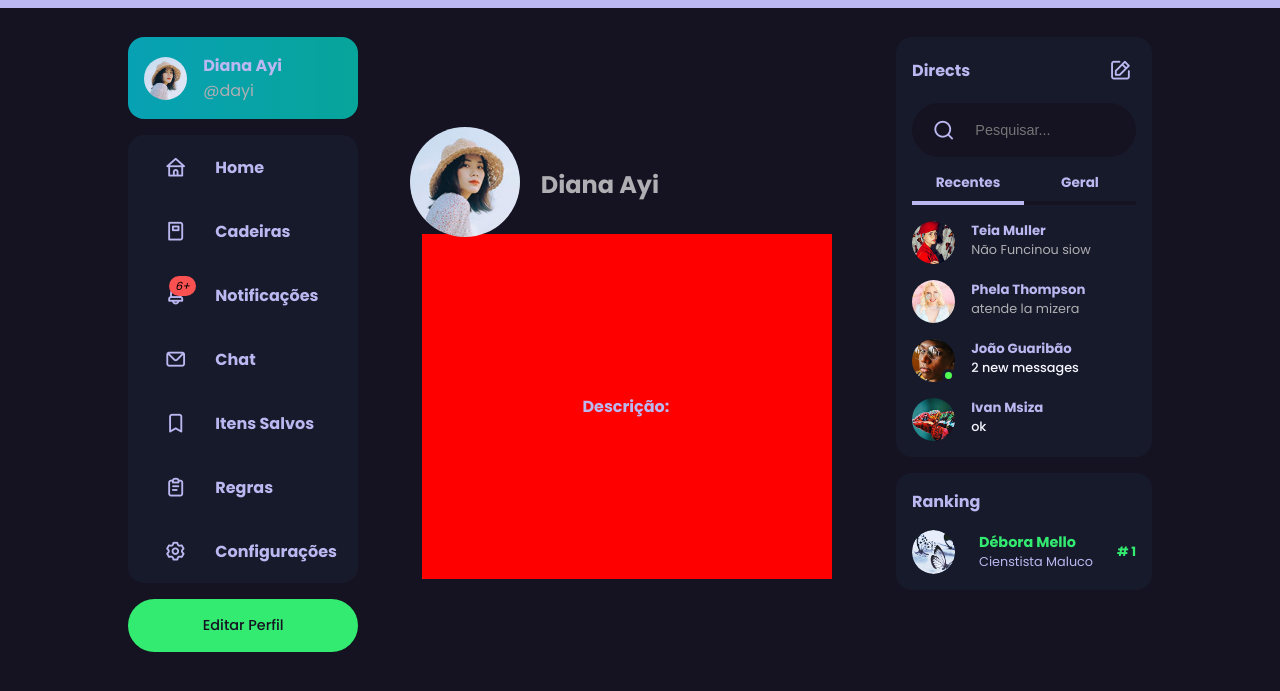
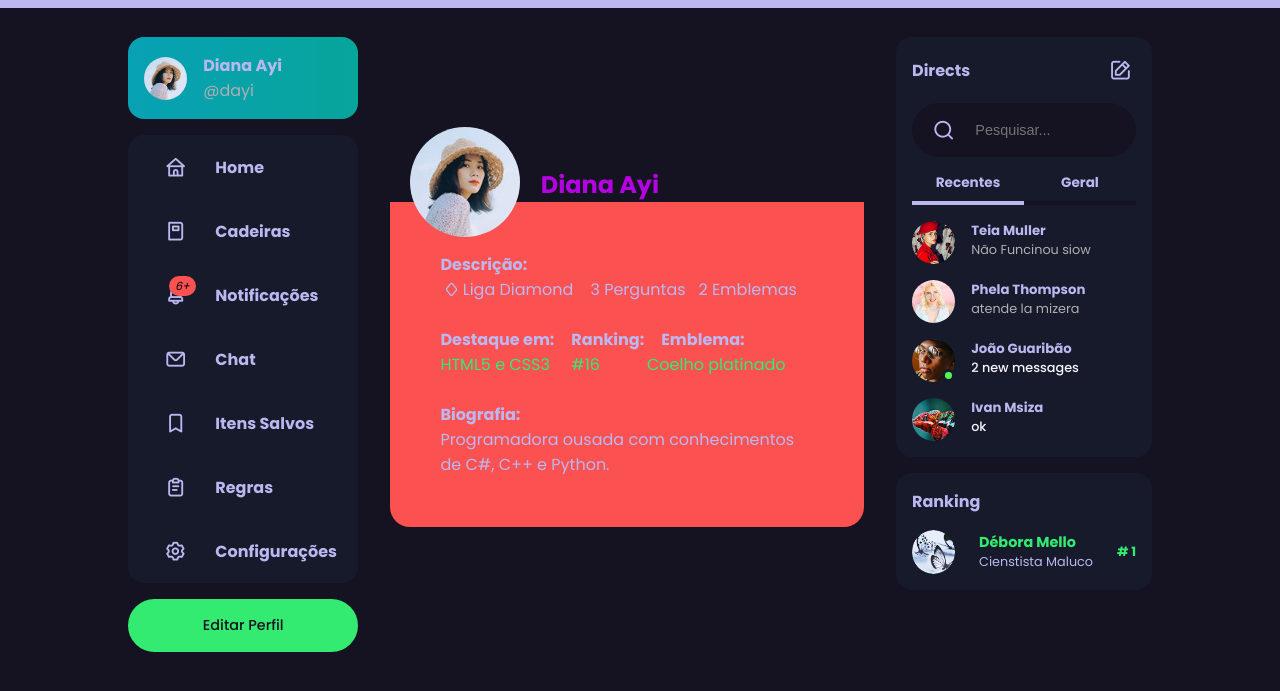
Before and after one commit to lucieleqm/Forum-Estacio, a plain HTML site: page perfil.html in a window 1280 px wide. Shown: the part 49-740 px from the top of the page. Drawn offline with nearby package versions, Linux system fonts and the light colour scheme.

Commit message:
perfil #2

```diff
--- a/CSS/perfil.css
+++ b/CSS/perfil.css
@@ -324,7 +324,7 @@ main .container .left .profile{
     border: none;
 }
 .perfil > h2 {
-    color: var(--color-gray);
+    color: rgba(204, 0, 255, 0.872);
     margin-left: 10px;
     padding: 40px 0px 0px 10px;
 }
@@ -335,10 +335,26 @@ main .container .left .profile{
 }
 
 .middle .bio{
-    background-color: red;
+    background-color: var(--color-danger);
     display: block;
-    margin: 32px;
-    padding: 160px;
+    margin: 0px;
+    padding: 50px;
+    border-radius: 0px 0px 20px 20px;
+}
+.middle .bio h4 {
+    margin: 0px;
+}
+.middle .bio span {
+    margin: 0px;
+}
+.middle .bio ol {
+    margin: 0px;
+    display: flex;
+}
+.middle .bio .destaque {
+    margin: 0px;
+    color: var(--color-primary);
+
 }
 
 
--- a/perfil.html
+++ b/perfil.html
@@ -144,6 +144,23 @@
                <div class="bio">
                 <h4>Descrição:</h4>
 
+                <ol>
+                    <span><i class="uil uil-diamond"></i>Liga Diamond&nbsp</span>
+                    <p>&nbsp&nbsp 3 Perguntas</p>
+                    <p>&nbsp&nbsp 2 Emblemas</p>
+                </ol><br>
+                <h4>Destaque em:&nbsp&nbsp&nbsp&nbsp Ranking:&nbsp&nbsp&nbsp&nbsp Emblema: </h4>
+                <ol class="destaque">
+                    <p>HTML5 e CSS3&nbsp&nbsp&nbsp&nbsp #16 &nbsp&nbsp&nbsp&nbsp&nbsp&nbsp&nbsp&nbsp&nbsp Coelho platinado</p>
+                </ol><br>
+                <h4>Biografia:</h4>
+                <ol>
+                    <p>Programadora ousada com conhecimentos de C#, C++ e Python.</p>
+                </ol>
+
+
+
+
 
                </div>
 
```
